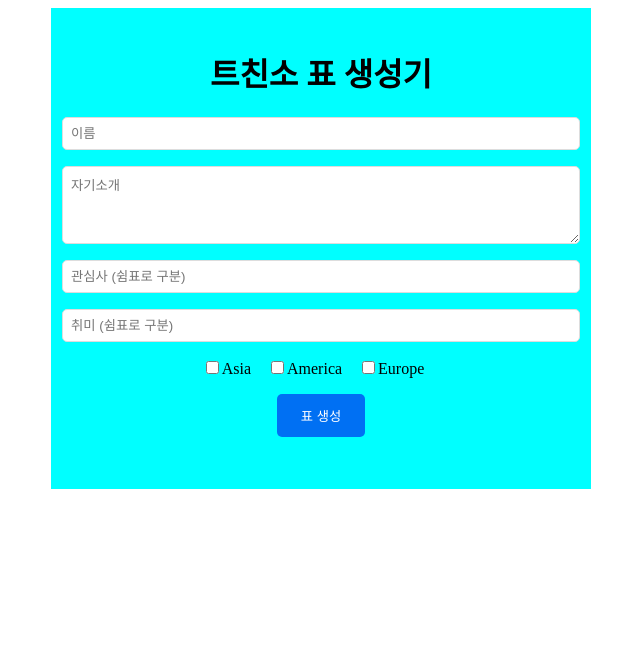
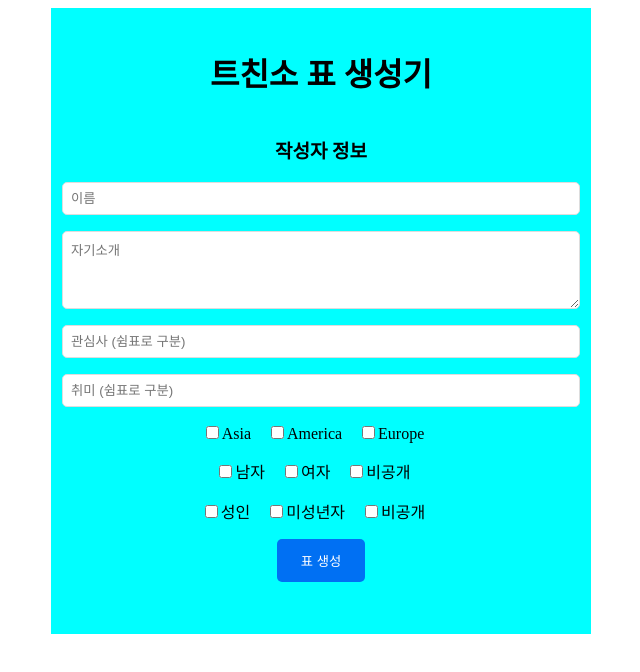
Before and after one commit to ParkGiraffe/genshin-xchinso-autogen, a Next.js app: page / in a window 1280 px wide. Shown: the top 672 px of the page, without its empty margins (319-959 px from the left). Built offline with nearby package versions, Linux system fonts and the light colour scheme.

Commit message:
Feat: Three-checkbox 생성

```diff
--- a/src/app/page.js
+++ b/src/app/page.js
@@ -3,6 +3,7 @@
 import { useState, useRef } from "react";
 import styled from "styled-components";
 import html2canvas from "html2canvas";
+import ThreeCheckBox from "@/components/ThreeCheckBox";
 
 const Container = styled.div`
   display: flex;
@@ -52,14 +53,6 @@ const TextArea = styled.textarea`
   border-radius: 5px;
 `;
 
-const CheckboxGroup = styled.div`
-  margin-bottom: 1rem;
-`;
-
-const CheckboxLabel = styled.label`
-  margin-right: 1rem;
-`;
-
 const Button = styled.button`
   padding: 0.75rem 1.5rem;
   background-color: #0070f3;
@@ -90,15 +83,29 @@ const DownloadButton = styled(Button)`
   background-color: #28a745;
 `;
 
+const TitleText = styled.h3`
+  font-size: 19px;
+`;
+
 export default function Home() {
   const [twitterId, setTwitterId] = useState("");
   const [bio, setBio] = useState("");
   const [interests, setInterests] = useState("");
   const [hobbies, setHobbies] = useState("");
-  const [selectedOptions, setSelectedOptions] = useState({
+  const [selectedServer, setSelectedServer] = useState({
     Asia: false,
     America: false,
     Europe: false,
+  });
+  const [selectedGender, setSelectedGender] = useState({
+    male: false,
+    female: false,
+    hide: false,
+  });
+  const [selectedAge, setSelectedAge] = useState({
+    adult: false,
+    nonAdult: false,
+    hide: false,
   });
   const [showTable, setShowTable] = useState(false);
   const tableRef = useRef(null);
@@ -108,9 +115,22 @@ export default function Home() {
     setShowTable(true);
   };
 
-  const handleCheckboxChange = (e) => {
-    setSelectedOptions({
-      ...selectedOptions,
+  const handleServerChange = (e) => {
+    setSelectedServer({
+      ...selectedServer,
+      [e.target.name]: e.target.checked,
+    });
+  };
+
+  const handleGenderChange = (e) => {
+    setSelectedGender({
+      ...selectedGender,
+      [e.target.name]: e.target.checked,
+    });
+  };
+  const handleAgeChange = (e) => {
+    setSelectedAge({
+      ...selectedAge,
       [e.target.name]: e.target.checked,
     });
   };
@@ -129,6 +149,7 @@ export default function Home() {
     <Container>
       <FormContainer>
         <h1>트친소 표 생성기</h1>
+        <TitleText>작성자 정보</TitleText>
         <Form onSubmit={handleSubmit}>
           <Input
             type="text"
@@ -158,35 +179,33 @@ export default function Home() {
             onChange={(e) => setHobbies(e.target.value)}
             required
           />
-          <CheckboxGroup>
-            <CheckboxLabel>
-              <input
-                type="checkbox"
-                name="Asia"
-                checked={selectedOptions.Asia}
-                onChange={handleCheckboxChange}
-              />
-              Asia
-            </CheckboxLabel>
-            <CheckboxLabel>
-              <input
-                type="checkbox"
-                name="America"
-                checked={selectedOptions.America}
-                onChange={handleCheckboxChange}
-              />
-              America
-            </CheckboxLabel>
-            <CheckboxLabel>
-              <input
-                type="checkbox"
-                name="Europe"
-                checked={selectedOptions.Europe}
-                onChange={handleCheckboxChange}
-              />
-              Europe
-            </CheckboxLabel>
-          </CheckboxGroup>
+          <ThreeCheckBox
+            checked1={selectedServer.Asia}
+            checked1Name={"Asia"}
+            checked2={selectedServer.America}
+            checked2Name={"America"}
+            checked3={selectedServer.Europe}
+            checked3Name={"Europe"}
+            onClickBox={handleServerChange}
+          />
+          <ThreeCheckBox
+            checked1={selectedGender.male}
+            checked1Name={"남자"}
+            checked2={selectedGender.female}
+            checked2Name={"여자"}
+            checked3={selectedGender.hide}
+            checked3Name={"비공개"}
+            onClickBox={handleGenderChange}
+          />
+          <ThreeCheckBox
+            checked1={selectedAge.adult}
+            checked1Name={"성인"}
+            checked2={selectedAge.nonAdult}
+            checked2Name={"미성년자"}
+            checked3={selectedAge.hide}
+            checked3Name={"비공개"}
+            onClickBox={handleAgeChange}
+          />
           <Button type="submit">표 생성</Button>
         </Form>
 
--- /dev/null
+++ b/src/components/ThreeCheckBox.js
@@ -0,0 +1,55 @@
+import styled from "styled-components";
+
+const CheckboxGroup = styled.div`
+  margin-bottom: 1rem;
+`;
+
+const CheckboxLabel = styled.label`
+  margin-right: 1rem;
+`;
+
+const ThreeCheckBox = (props) => {
+  const {
+    checked1,
+    checked1Name,
+    checked2,
+    checked2Name,
+    checked3,
+    checked3Name,
+    onClickBox,
+  } = props;
+
+  return (
+    <CheckboxGroup>
+      <CheckboxLabel>
+        <input
+          type="checkbox"
+          name={checked1Name}
+          checked={checked1}
+          onChange={onClickBox}
+        />
+        {checked1Name}
+      </CheckboxLabel>
+      <CheckboxLabel>
+        <input
+          type="checkbox"
+          name={checked2Name}
+          checked={checked2}
+          onChange={onClickBox}
+        />
+        {checked2Name}
+      </CheckboxLabel>
+      <CheckboxLabel>
+        <input
+          type="checkbox"
+          name={checked3Name}
+          checked={checked3}
+          onChange={onClickBox}
+        />
+        {checked3Name}
+      </CheckboxLabel>
+    </CheckboxGroup>
+  );
+};
+
+export default ThreeCheckBox;
```
